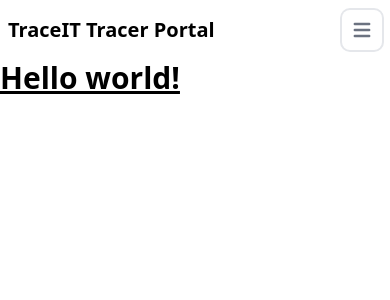
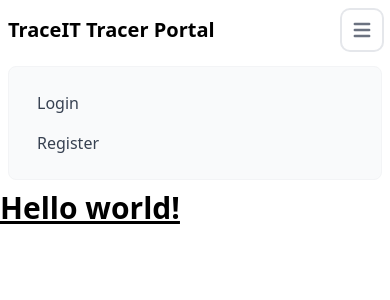
Before and after one commit to IFS4205-TraceIT/tracer-frontend, a Nuxt app: page / in a window 390 px wide. Both pictures are taken after a click on the button "Open main menu". Shown: the top 300 px of the page. Built offline with nearby package versions, Linux system fonts and the light colour scheme.

Commit message:
Fix navbar for mobile

```diff
--- a/components/DefaultNavbar.vue
+++ b/components/DefaultNavbar.vue
@@ -3,6 +3,8 @@ const runtimeConfig = useRuntimeConfig();
 const authUser = useState("authUser") as any;
 const { $clearToken } = useNuxtApp();
 const router = useRouter();
+
+const collapsed = ref(true);
 
 function logout() {
   $fetch("/auth/logout", {
@@ -18,6 +20,10 @@ function logout() {
   authUser.value = null;
   $clearToken();
   router.go(0);
+}
+
+function toggleNavbar() {
+  collapsed.value = !collapsed.value;
 }
 </script>
 
@@ -36,6 +42,7 @@ function logout() {
         class="inline-flex items-center p-2 ml-3 text-sm text-gray-500 rounded-lg md:hidden hover:bg-gray-100 focus:outline-none focus:ring-2 focus:ring-gray-200 dark:text-gray-400 dark:hover:bg-gray-700 dark:focus:ring-gray-600"
         aria-controls="navbar-default"
         aria-expanded="false"
+        @click="toggleNavbar"
       >
         <span class="sr-only">Open main menu</span>
         <svg
@@ -52,13 +59,19 @@ function logout() {
           ></path>
         </svg>
       </button>
-      <div id="navbar-default" class="hidden w-full md:block md:w-auto">
+      <div
+        id="navbar-default"
+        class="w-full md:block md:w-auto"
+        :class="{ hidden: collapsed }"
+      >
         <ul
           v-if="authUser"
           class="flex flex-col p-4 mt-4 bg-gray-50 rounded-lg border border-gray-100 md:flex-row md:space-x-8 md:mt-0 md:text-sm md:font-medium md:border-0 md:bg-white dark:bg-gray-800 md:dark:bg-gray-900 dark:border-gray-700"
         >
           <li class="dark:text-gray-200">
-            Logged in as: {{ authUser.username }}
+            <span class="py-2 pr-4 pl-3 md:p-0"
+              >Logged in as: {{ authUser.username }}</span
+            >
           </li>
           <li>
             <button
```
